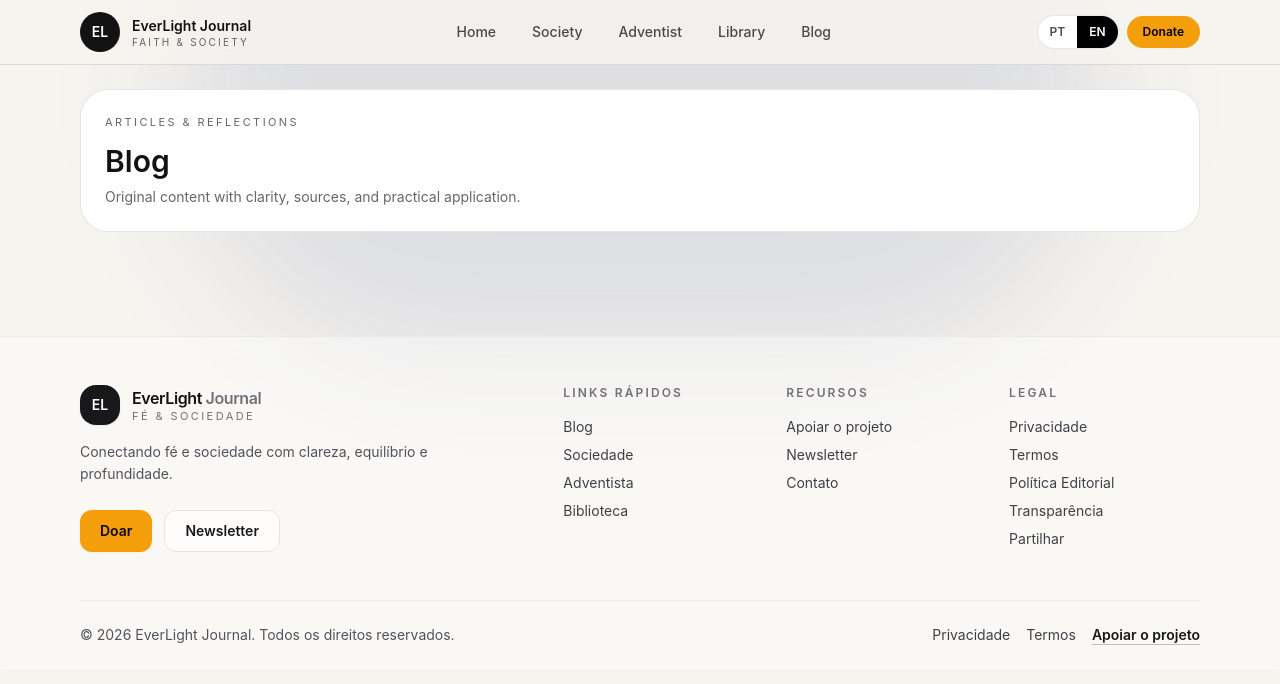
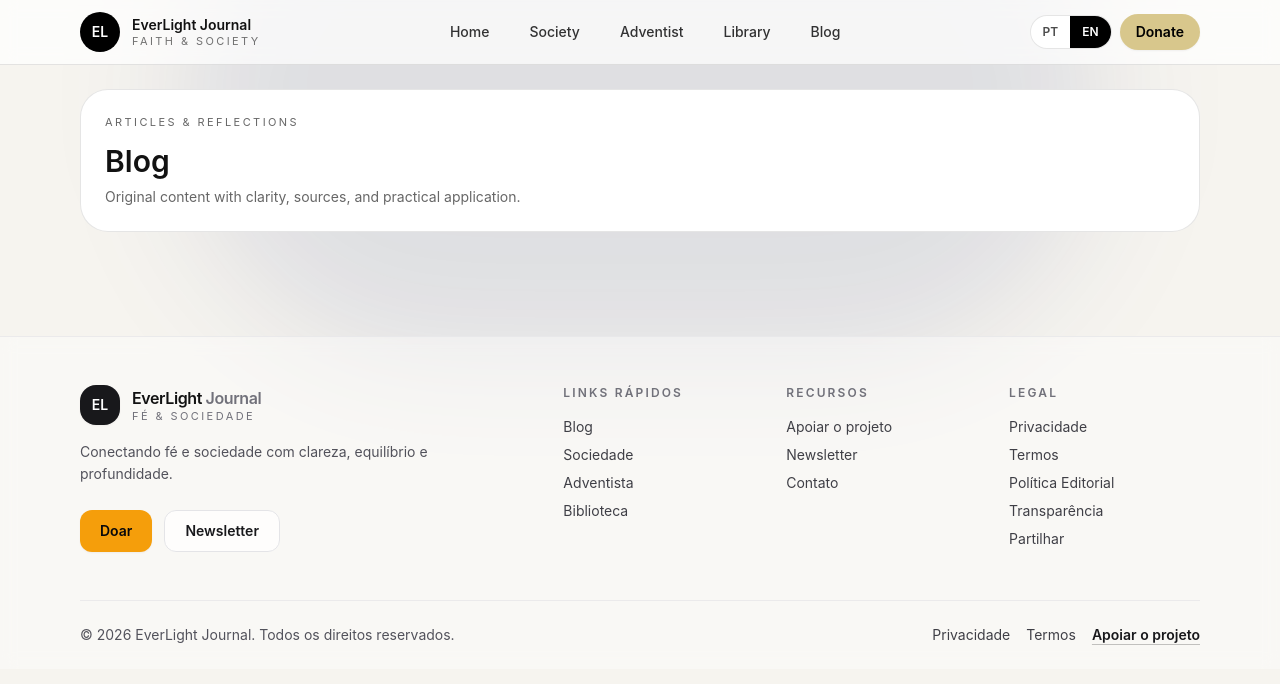
Before and after one commit to eliaslicojicacoma-spec/EverLight-Journal, a Next.js app: page /en/blog in a window 1280 px wide. Shown: the top 684 px of the page. Built offline with nearby package versions, Linux system fonts and the light colour scheme.

Commit message:
Update Header.tsx

```diff
--- a/src/components/layout/Header.tsx
+++ b/src/components/layout/Header.tsx
@@ -9,43 +9,43 @@ export default function Header({ locale }: { locale: string }) {
     { href: `/${locale}/society`, label: isPT ? "Sociedade" : "Society" },
     { href: `/${locale}/adventist`, label: isPT ? "Adventista" : "Adventist" },
     { href: `/${locale}/library`, label: isPT ? "Biblioteca" : "Library" },
-    { href: `/${locale}/blog`, label: isPT ? "Blog" : "Blog" },
+    { href: `/${locale}/blog`, label: "Blog" },
   ];
 
+  const langHref = (to: "pt" | "en") => `/${to}`;
+
   return (
-    <header className="sticky top-0 z-50 border-b border-black/10 bg-[#F6F4EF]/85 backdrop-blur">
-      <div className="mx-auto flex max-w-6xl items-center justify-between px-4 py-3">
-        {/* Brand */}
+    <header className="sticky top-0 z-50 border-b border-black/10 bg-white/70 backdrop-blur">
+      <div className="container-xl flex h-16 items-center justify-between gap-3">
         <Link href={`/${locale}`} className="flex items-center gap-3">
-          <div className="flex h-10 w-10 items-center justify-center rounded-full bg-[#121212] text-white text-sm font-semibold">
+          <div className="flex h-10 w-10 items-center justify-center rounded-full bg-black text-white text-sm font-semibold">
             EL
           </div>
           <div className="leading-tight">
             <div className="text-sm font-semibold">EverLight Journal</div>
-            <div className="text-[10px] tracking-[0.22em] text-black/60">
+            <div className="text-[11px] tracking-[0.22em] text-black/55">
               {isPT ? "FÉ & SOCIEDADE" : "FAITH & SOCIETY"}
             </div>
           </div>
         </Link>
 
-        {/* Nav */}
-        <nav className="hidden items-center gap-1 md:flex">
-          {nav.map((item) => (
+        <nav className="hidden items-center gap-2 md:flex">
+          {nav.map((n) => (
             <Link
-              key={item.href}
-              href={item.href}
-              className="rounded-full px-4 py-2 text-sm font-medium text-black/70 transition hover:bg-black/5 hover:text-black"
+              key={n.href}
+              href={n.href}
+              className="rounded-full px-4 py-2 text-sm font-medium text-black/80 hover:bg-black/5"
             >
-              {item.label}
+              {n.label}
             </Link>
           ))}
         </nav>
 
-        {/* Right actions */}
         <div className="flex items-center gap-2">
+          {/* idioma */}
           <div className="flex overflow-hidden rounded-full border border-black/10 bg-white">
             <Link
-              href={`/pt`}
+              href={langHref("pt")}
               className={`px-3 py-2 text-xs font-semibold ${
                 locale === "pt" ? "bg-black text-white" : "text-black/70 hover:bg-black/5"
               }`}
@@ -53,7 +53,7 @@ export default function Header({ locale }: { locale: string }) {
               PT
             </Link>
             <Link
-              href={`/en`}
+              href={langHref("en")}
               className={`px-3 py-2 text-xs font-semibold ${
                 locale === "en" ? "bg-black text-white" : "text-black/70 hover:bg-black/5"
               }`}
@@ -62,32 +62,13 @@ export default function Header({ locale }: { locale: string }) {
             </Link>
           </div>
 
+          {/* doar */}
           <Link
             href={`/${locale}/donate`}
-            className="rounded-full bg-[#F59E0B] px-4 py-2 text-xs font-semibold text-black transition hover:opacity-95"
+            className="rounded-full bg-[#D8C78C] px-4 py-2 text-sm font-semibold text-black shadow-sm hover:opacity-95"
           >
             {isPT ? "Doar" : "Donate"}
           </Link>
-
-          {/* Mobile menu simple */}
-          <details className="relative md:hidden">
-            <summary className="cursor-pointer list-none rounded-full border border-black/10 bg-white px-3 py-2 text-xs font-semibold">
-              ☰
-            </summary>
-            <div className="absolute right-0 mt-2 w-56 overflow-hidden rounded-2xl border border-black/10 bg-white shadow-lg">
-              <div className="p-2">
-                {nav.map((item) => (
-                  <Link
-                    key={item.href}
-                    href={item.href}
-                    className="block rounded-xl px-3 py-2 text-sm font-medium text-black/80 hover:bg-black/5"
-                  >
-                    {item.label}
-                  </Link>
-                ))}
-              </div>
-            </div>
-          </details>
         </div>
       </div>
     </header>
```
